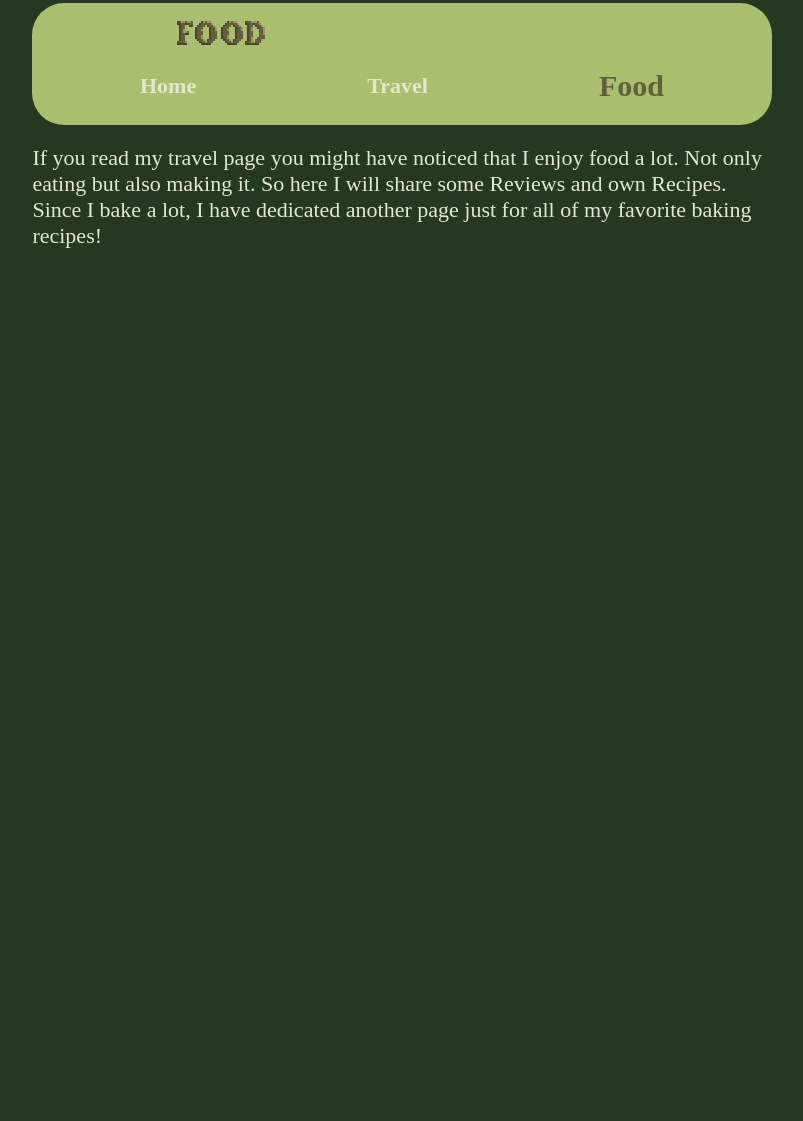
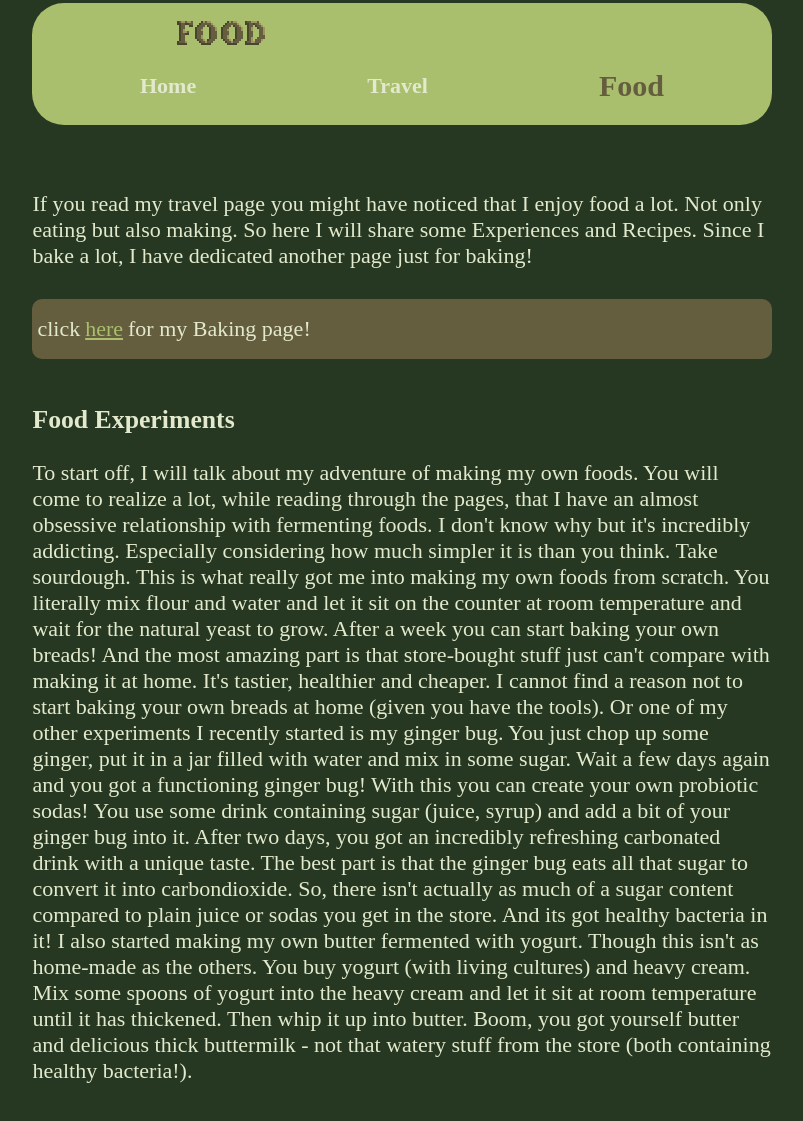
Before and after one commit to jushyie/personal_website, a plain HTML site: page food.html in a window 1280 px wide. Shown: the part 21-1142 px from the top of the page, without its empty margins (238-1041 px from the left). Before the commit the page ends 800 px from the top, so only its background shows below. Drawn offline with Linux system fonts and the light colour scheme.

Commit message:
added baking link and wrote first text to food page -> TODO: OnOffButton for the animation

```diff
--- a/food.html
+++ b/food.html
@@ -10,13 +10,50 @@
 
     <div class="layout" id="layout">
         <nav class="navigationBox" id="navigationBox"></nav>
-        <div class="foodText">
+
+    </br>
+
+        <div class="foodText1" style="padding-bottom: 10px;">
             If you read my travel page you might have noticed that I
-            enjoy food a lot. Not only eating but also making it. So here I will
-            share some Reviews and own Recipes. Since I bake a lot, I have dedicated
-            another page just for all of my favorite baking recipes!
+            enjoy food a lot. Not only eating but also making. So here I will
+            share some Experiences and Recipes. Since I bake a lot, I have dedicated
+            another page just for baking!
 
         </div>
+
+        <div class="bakeLinkBox">
+            <p class="click">click </p>
+            <a class="bakeLink" id="bakeLink" href="bake.html">here</a>
+            <p class="forBakingPage">for my Baking page!</p>
+
+        </div>
+
+        <div class="foodText2" id="foodText2">
+        <h3>Food Experiments</h3>
+        <p>
+            To start off, I will talk about my adventure of making my own foods.
+            You will come to realize a lot, while reading through the pages, that I have an almost obsessive relationship
+            with fermenting foods. I don't know why but it's incredibly addicting.
+            Especially considering how much simpler it is than you think. Take sourdough.
+            This is what really got me into making my own foods from scratch. You literally mix
+            flour and water and let it sit on the counter at room temperature and wait for the
+            natural yeast to grow. After a week you can start baking your own breads! And the most amazing part
+            is that store-bought stuff just can't compare with making it at home. It's tastier, healthier and cheaper.
+            I cannot find a reason not to start baking your own breads at home (given you have the tools). Or one of my other
+            experiments I recently started is my ginger bug. You just chop up some ginger, put it
+            in a jar filled with water and mix in some sugar. Wait a few days again and you got a functioning ginger bug!
+            With this you can create your own probiotic sodas! You use some drink containing sugar (juice, syrup) and add a bit
+            of your ginger bug into it. After two days, you got an incredibly refreshing carbonated drink with a unique taste.
+            The best part is that the ginger bug eats all that sugar to convert it into carbondioxide. So, there isn't actually
+            as much of a sugar content compared to plain juice or sodas you get in the store. And its got healthy bacteria in it!
+            I also started making my own butter fermented with yogurt. Though this isn't as home-made as the others. You buy yogurt
+            (with living cultures) and heavy cream. Mix some spoons of yogurt into the heavy cream and let it sit at room temperature
+            until it has thickened. Then whip it up into butter. Boom, you got yourself butter and delicious thick buttermilk - not that watery
+            stuff from the store (both containing healthy bacteria!).
+
+        </p>
+        </div>
+
 
 
         <script src="main.js"></script>
--- a/main.js
+++ b/main.js
@@ -11,6 +11,10 @@ const navBoxHTML = `
         <li><a id="food" href="food.html">Food</a></li>
     </ul>
     `;
+
+const gifOnOffButtonHTML = `
+    <button clas="gifOnOffButton" id="gifOnOffButton">
+    `
 
 document.addEventListener('DOMContentLoaded', () => {
     const navigationBox = document.getElementById("navigationBox");
--- a/style.css
+++ b/style.css
@@ -83,6 +83,20 @@ body {
     list-style:circle;
 }
 
+.bakeLinkBox {
+    display: flex;
+    align-items: center;
+    gap:5px;
+    background: #655E3E;
+    border-radius: 10px;
+    height:50px;
+    padding: 5px;
+}
+.bakeLink {
+    color: #A9BF6E;
+}
+
+
 /* --- desktop screen layout --- */
 @media (min-width: 600px) {
     .layout {
```
Also changed, not shown: bake.html (+0 -1 lines), 1 other file.
